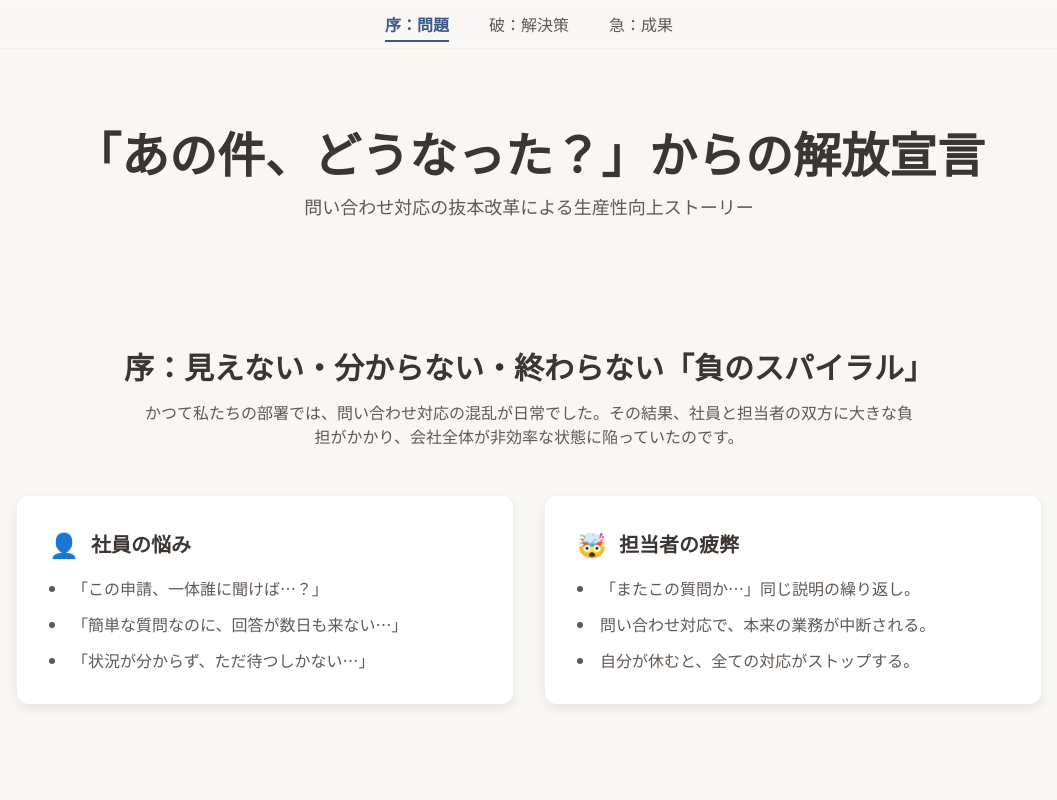
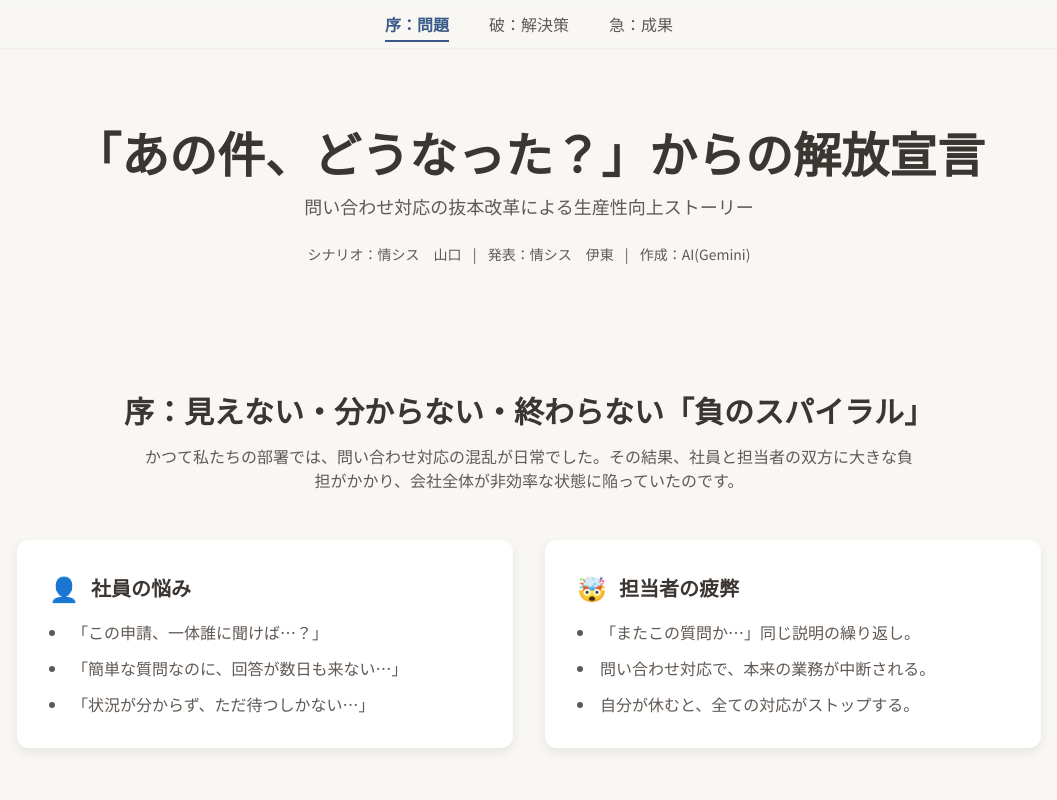
Before and after one commit to tomohiro-yamaguchi-spiderplus/LT, a plain HTML site: page index.html in a window 1280 px wide. Shown: the top 800 px of the page, without its empty margins (111-1168 px from the left). Drawn offline with nearby package versions, Linux system fonts and the light colour scheme.

Commit message:
Add files via upload

```diff
--- a/index.html
+++ b/index.html
@@ -1,5 +1,5 @@
 <!DOCTYPE html>
-<html lang="ja">
+<html lang="ja" class="scroll-smooth">
 <head>
     <meta charset="UTF-8">
     <meta name="viewport" content="width=device-width, initial-scale=1.0">
@@ -64,6 +64,13 @@
         <section class="text-center mb-20 md:mb-32">
             <h1 class="text-3xl md:text-5xl font-bold text-warm-heading leading-tight">「あの件、どうなった？」からの<br class="md:hidden">解放宣言</h1>
             <p class="mt-4 text-lg text-warm-body">問い合わせ対応の抜本改革による生産性向上ストーリー</p>
+            <div class="mt-6 text-xs md:text-sm text-warm-body">
+                <span>シナリオ：情シス　山口</span>
+                <span class="mx-2">|</span>
+                <span>発表：情シス　伊東</span>
+                <span class="mx-2">|</span>
+                <span>作成：AI(Gemini)</span>
+            </div>
         </section>
 
         <!-- Section 1: The Problem (Jo) -->
```
